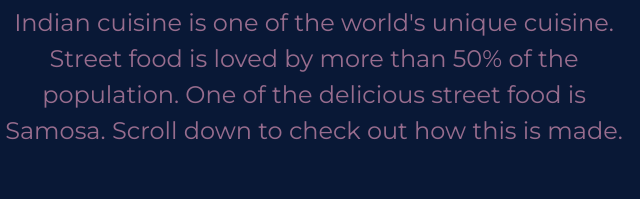
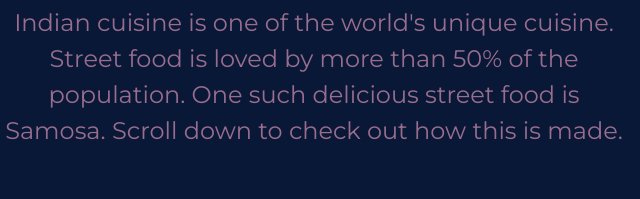
Before and after one commit to SwethaN125/Recipes-Page, a plain HTML site: page index.html in a window 1280 px wide. Shown: the part 433-632 px from the top of the page, 0-640 px from the left. Drawn offline with nearby package versions, Linux system fonts and the light colour scheme; a web font is replaced by a local one.

Commit message:
Update index.html

```diff
--- a/index.html
+++ b/index.html
@@ -53,7 +53,7 @@
       <div class="col-lg-6 col-md-6 col-sm-12 Intro">
         <h1 class="heading">Amazing Recipes </h1>
         <p>Indian cuisine is one of the world's unique cuisine. Street food is loved by
-          more than 50% of the population. One of the delicious street food is Samosa. Scroll down to
+          more than 50% of the population. One such delicious street food is Samosa. Scroll down to
           check out how this is made.</p>
       </div>
       <div class="col-lg-6 col-md-5 col-sm-12 column2">
```
